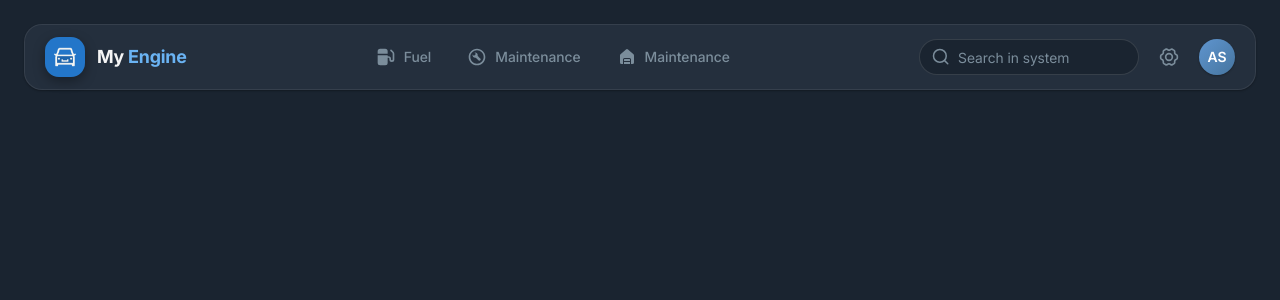
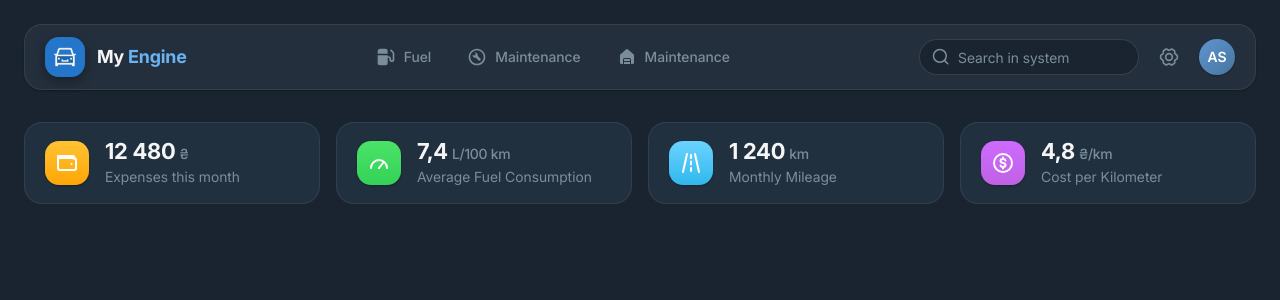
Before and after one commit to andreyysak/frontend.my-engine, a React (Vite) app: page / in a window 1280 px wide. Shown: the top 300 px of the page. Built offline with nearby package versions, Linux system fonts and the light colour scheme.

Commit message:
feat(analytics): add KPI cards with mock data and styles

```diff
--- /dev/null
+++ b/src/features/analytics/components/analytics-kpi/index.scss
@@ -0,0 +1,64 @@
+$kpi-colors: 'blue', 'green', 'orange', 'cyan', 'red', 'purple', 'indigo', 'gray';
+
+.analytics-kpi {
+  @include flex($align: center, $gap: space('4'));
+  @include surface(color('bg-secondary'), radius('lg'));
+  min-width: 0;
+  padding: space('4') space('5');
+  border: 1px solid color('divider');
+  transition:
+    background-color $transition-base,
+    border-color $transition-base;
+
+  @media (hover: hover) {
+    &:hover {
+      background: color('bg-elevated');
+      border-color: color('border');
+    }
+  }
+
+  &__icon {
+    @include center;
+    flex-shrink: 0;
+    width: 44px;
+    height: 44px;
+    font-size: 24px;
+    color: color('text-on-accent');
+    background: gradient('blue');
+    border-radius: radius('md');
+    box-shadow: shadow('sm');
+
+    @each $name in $kpi-colors {
+      &--#{$name} {
+        background: gradient($name);
+      }
+    }
+  }
+
+  &__main {
+    @include flex($direction: column, $gap: space('1'));
+    min-width: 0;
+  }
+
+  &__value {
+    font-size: fs('xl');
+    font-weight: fw('bold');
+    line-height: 1.1;
+    letter-spacing: -0.01em;
+    color: color('text');
+    @include truncate;
+  }
+
+  &__unit {
+    margin-left: space('1');
+    font-size: fs('sm');
+    font-weight: fw('medium');
+    color: color('text-hint');
+  }
+
+  &__title {
+    font-size: fs('sm');
+    color: color('text-hint');
+    @include line-clamp(2);
+  }
+}
--- /dev/null
+++ b/src/features/analytics/components/analytics-kpi/index.tsx
@@ -0,0 +1,22 @@
+import './index.scss'
+import type { Kpi } from '@/features/analytics/types.ts'
+import type { FC } from 'react'
+
+interface Props {
+  data: Kpi
+}
+
+export const AnalyticsKpi: FC<Props> = ({ data }) => {
+  return (
+    <div className="analytics-kpi">
+      <div className={`analytics-kpi__icon analytics-kpi__icon--${data.color}`}>{data.icon}</div>
+      <div className="analytics-kpi__main">
+        <span className="analytics-kpi__value">
+          {data.value.toLocaleString('uk-UA')}
+          <span className="analytics-kpi__unit">{data.unit}</span>
+        </span>
+        <span className="analytics-kpi__title">{data.title}</span>
+      </div>
+    </div>
+  )
+}
--- /dev/null
+++ b/src/features/analytics/components/analytics-stats/index.scss
@@ -0,0 +1,14 @@
+.analytics-stats {
+  display: grid;
+  grid-template-columns: repeat(4, minmax(0, 1fr));
+  gap: space('4');
+
+  @include down('lg') {
+    grid-template-columns: repeat(2, minmax(0, 1fr));
+  }
+
+  @include down('md') {
+    grid-template-columns: minmax(0, 1fr);
+    gap: space('3');
+  }
+}
--- /dev/null
+++ b/src/features/analytics/components/analytics-stats/index.tsx
@@ -0,0 +1,49 @@
+import './index.scss'
+import type { Kpi } from '@/features/analytics/types.ts'
+import { CoinsIcon, GaugeIcon, RoadIcon, WalletIcon } from '@shared/components/ui/icons.tsx'
+import { AnalyticsKpi } from '@/features/analytics/components/analytics-kpi'
+
+const MOCK: Kpi[] = [
+  {
+    key: 1,
+    title: 'Expenses this month',
+    icon: <WalletIcon />,
+    value: 12480,
+    unit: '₴',
+    color: 'orange',
+  },
+  {
+    key: 2,
+    title: 'Average Fuel Consumption',
+    icon: <GaugeIcon />,
+    value: 7.4,
+    unit: 'L/100 km',
+    color: 'green',
+  },
+  {
+    key: 3,
+    title: 'Monthly Mileage',
+    icon: <RoadIcon />,
+    value: 1240,
+    unit: 'km',
+    color: 'cyan',
+  },
+  {
+    key: 4,
+    title: 'Cost per Kilometer',
+    icon: <CoinsIcon />,
+    value: 4.8,
+    unit: '₴/km',
+    color: 'purple',
+  },
+]
+
+export const AnalyticsStats = () => {
+  return (
+    <div className="analytics-stats">
+      {MOCK.map((stat) => (
+        <AnalyticsKpi data={stat} key={stat.key} />
+      ))}
+    </div>
+  )
+}
--- /dev/null
+++ b/src/features/analytics/index.ts
@@ -0,0 +1 @@
+export { AnalyticsStats } from './components/analytics-stats/index.tsx'
--- /dev/null
+++ b/src/features/analytics/types.ts
@@ -0,0 +1,12 @@
+import type { ReactNode } from 'react'
+
+export type KpiColor = 'blue' | 'green' | 'orange' | 'cyan' | 'red' | 'purple' | 'indigo' | 'gray'
+
+export interface Kpi {
+  key: number
+  title: string
+  icon: ReactNode
+  value: number
+  unit: string
+  color: KpiColor
+}
--- /dev/null
+++ b/src/pages/analytics/index.scss
@@ -0,0 +1,2 @@
+.analytics {
+}
--- a/src/pages/analytics/index.tsx
+++ b/src/pages/analytics/index.tsx
@@ -1,3 +1,10 @@
+import './index.scss'
+import { AnalyticsStats } from '@/features/analytics'
+
 export const AnalyticsPage = () => {
-  return <div></div>
+  return (
+    <section className="analytics">
+      <AnalyticsStats />
+    </section>
+  )
 }
```
Also changed, not shown: src/features/analytics/queries/analytics.queries.ts (added), src/features/analytics/services/analytics.services.ts (added), src/features/analytics/store/analytics.store.ts (added).
